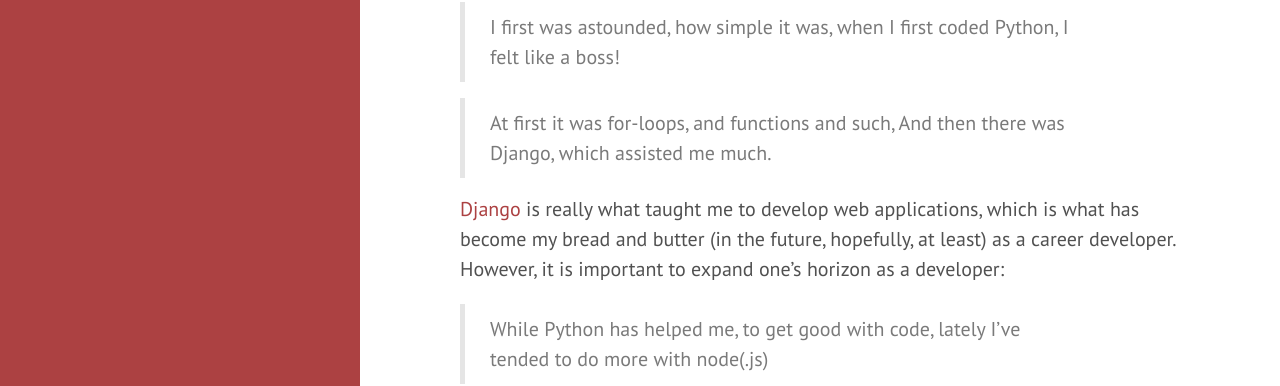
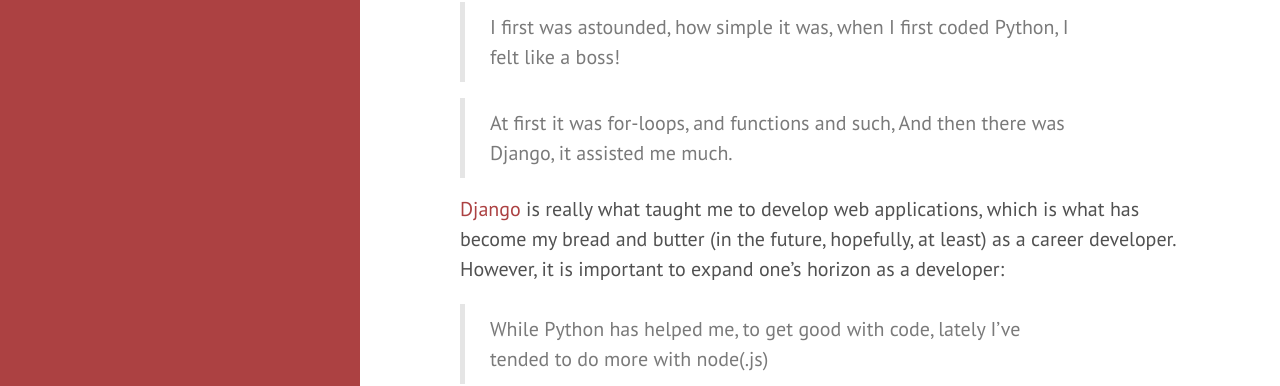
Before and after one commit to jonasws/jonasws.github.io, a Jekyll site: the page built from _posts/2016/2016-04-02-python-poetry.md, in a window 1280 px wide and 900 px high, scrolled down 660 px. Shown: the part 150-536 px from the top of the window. Built offline with Jekyll 4.4.1, drawn with Linux system fonts in a browser that asks for light colours; comment, search, counter and statistics services are not loaded.

Commit message:
Change wording in poem line

```diff
--- a/_posts/2016/2016-04-02-python-poetry.md
+++ b/_posts/2016/2016-04-02-python-poetry.md
@@ -22,7 +22,7 @@ For reference, during my first semester at NTNU, I was majoring in Applied Physi
 > when I first coded Python, I felt like a boss!
 
 > At first it was for-loops, and functions and such,
-> And then there was Django, which assisted me much.
+> And then there was Django, it assisted me much.
 
 [Django](https://www.djangoproject.com) is really what taught me to develop web applications, which is what has become my bread and butter (in the future, hopefully, at least) as a career developer. However, it is important to expand one's horizon as a developer:
 
```
